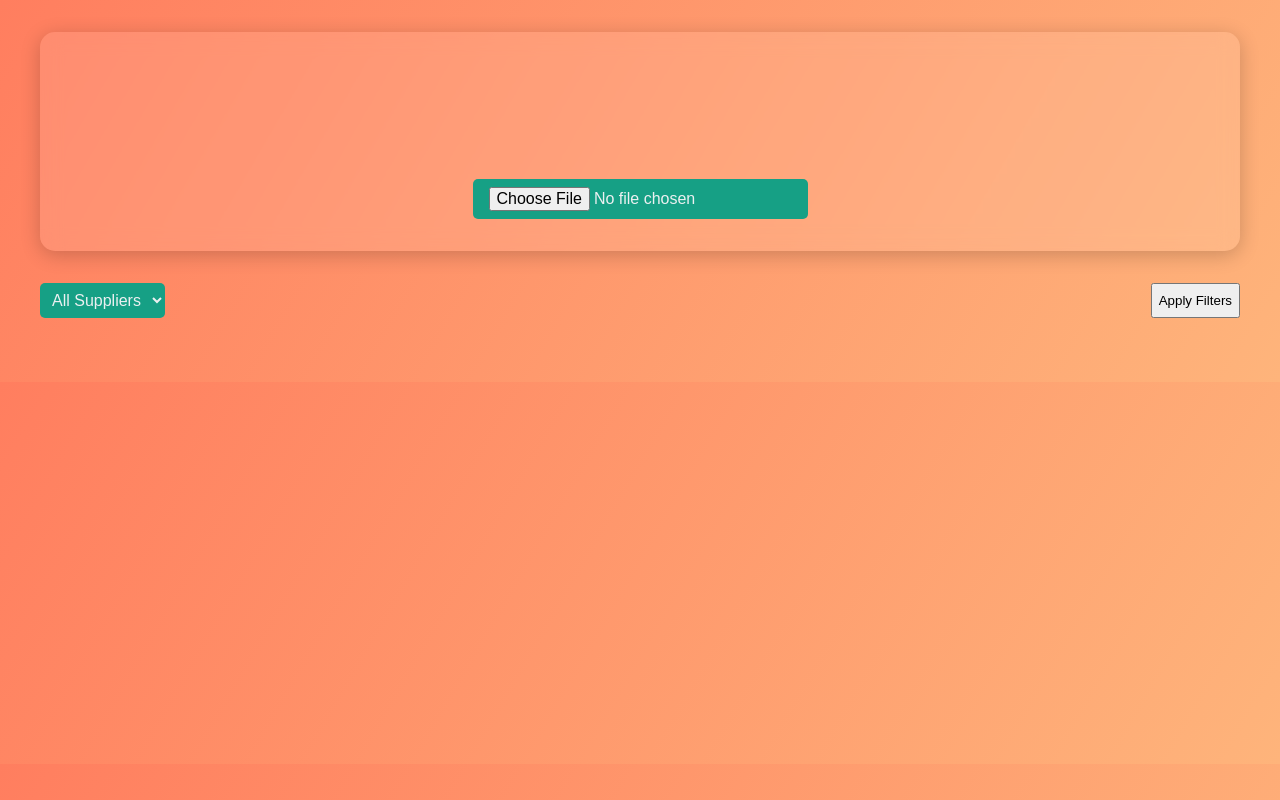
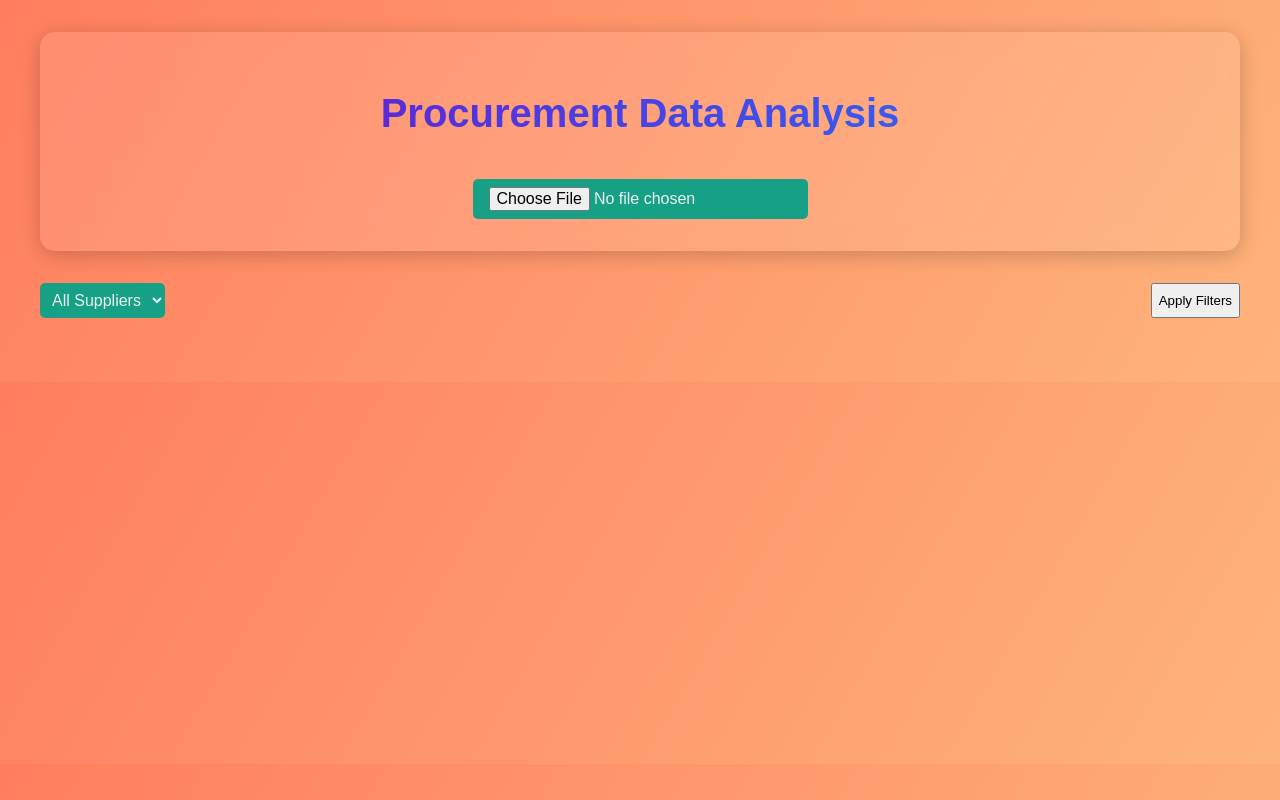
Before and after one commit to Shaha108/ibm-leadtimeAnalys, a plain HTML site: page index.html in a window 1280 px wide. Drawn offline with nearby package versions, Linux system fonts and the light colour scheme.

Commit message:
Update index.html

```diff
--- a/index.html
+++ b/index.html
@@ -27,6 +27,7 @@
         }
         .upload-section h1 {
             font-size: 2.5rem;
+            background: linear-gradient(120deg, #6a11cb, #2575fc);
             -webkit-background-clip: text;
             -webkit-text-fill-color: transparent;
         }
```
